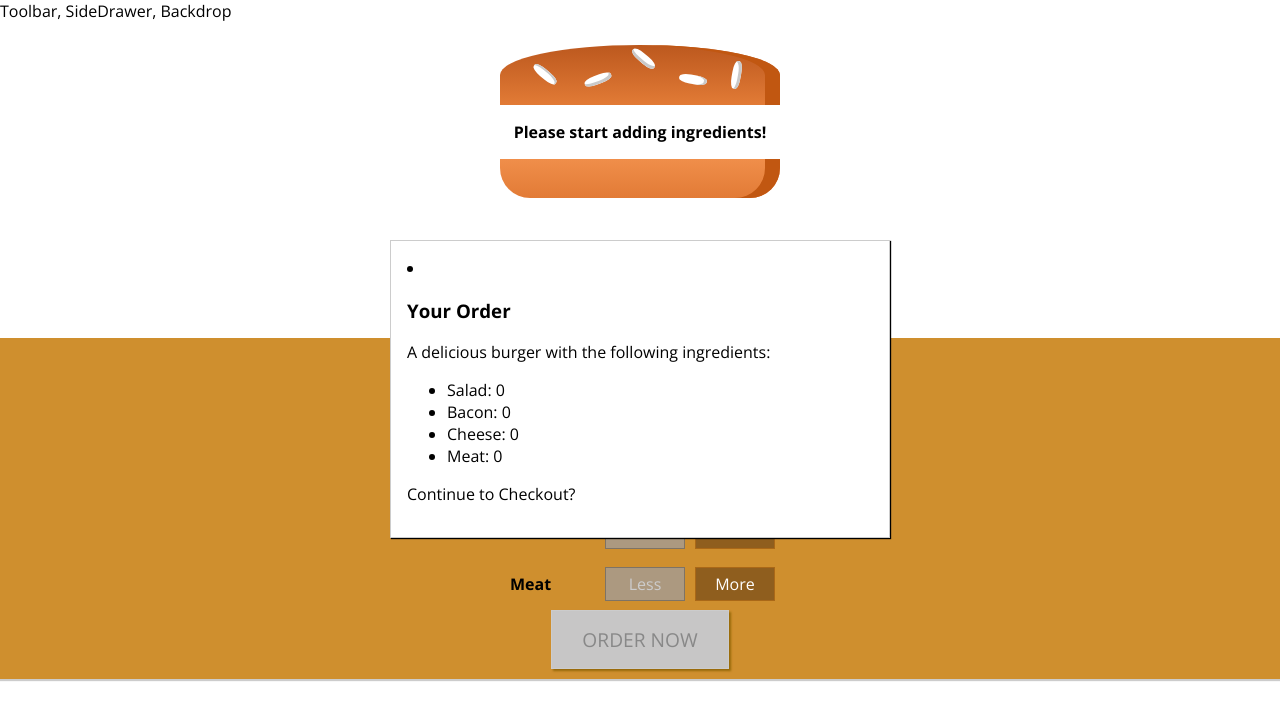
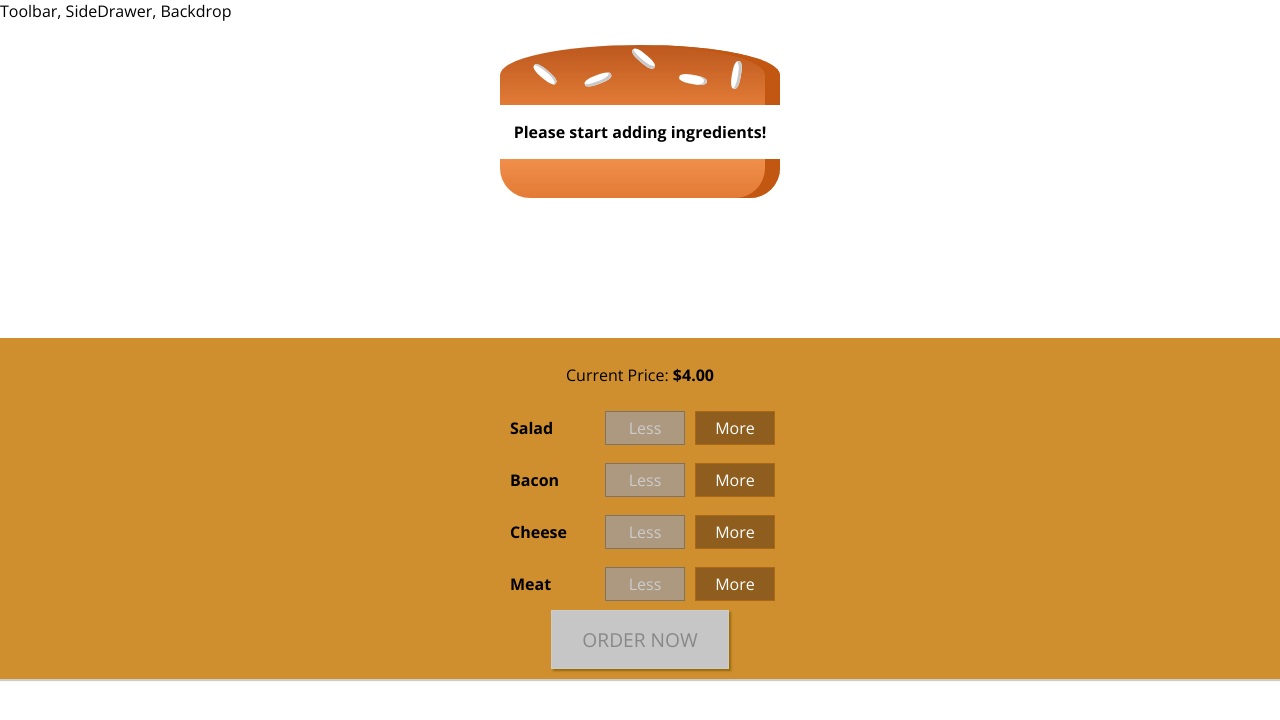
Before and after one commit to LordCracken/burger-builder, a React (Create React App) app: page / in a window 1280 px wide. Shown: the top 720 px of the page. Built offline with nearby package versions, Linux system fonts and the light colour scheme.

Commit message:
fix modal wrapper & add modal appearance by order button click

```diff
--- a/src/components/Burger/BuildControls/BuildControls.js
+++ b/src/components/Burger/BuildControls/BuildControls.js
@@ -15,7 +15,8 @@ const BuildControls = ({
   ingredientRemoved,
   disabled,
   price,
-  purchasable
+  purchasable,
+  ordered
 }) => (
   <div className={classes.BuildControls}>
     <p>Current Price: <strong>${price.toFixed(2)}</strong></p>
@@ -29,7 +30,8 @@ const BuildControls = ({
     ))}
     <button
       className={classes.OrderButton}
-      disabled={!purchasable}>Order now</button>
+      disabled={!purchasable}
+      onClick={ordered}>Order now</button>
   </div>
 );
 
--- a/src/components/Burger/OrderSummary/OrderSummary.js
+++ b/src/components/Burger/OrderSummary/OrderSummary.js
@@ -7,14 +7,14 @@ const OrderSummary = ({ ingredients }) => {
     </li>);
 
   return (
-    <li>
+    <>
       <h3>Your Order</h3>
       <p>A delicious burger with the following ingredients:</p>
       <ul>
         {ingredientSummary}
       </ul>
       <p>Continue to Checkout?</p>
-    </li>
+    </>
   );
 };
 
--- a/src/components/UI/Modal/Modal.js
+++ b/src/components/UI/Modal/Modal.js
@@ -2,8 +2,13 @@ import React from 'react';
 
 import classes from './Modal.module.css';
 
-const Modal = ({ children }) => (
-  <div className={classes.Modal}>
+const Modal = ({ show, children }) => (
+  <div
+    className={classes.Modal}
+    style={{
+      transform: show ? 'translateY(0)' : 'translateY(100vh)',
+      opacity: show ? '1' : '0'
+    }}>
     {children}
   </div>
 );
--- a/src/containers/BurgerBuilder/BurgerBuilder.js
+++ b/src/containers/BurgerBuilder/BurgerBuilder.js
@@ -21,7 +21,8 @@ class BurgerBuilder extends Component {
       meat: 0
     },
     totalPrice: 4,
-    purchasable: false
+    purchasable: false,
+    purchasing: false
   }
 
   updatePurchaseState(ingredients) {
@@ -29,6 +30,10 @@ class BurgerBuilder extends Component {
       .map(igKey => ingredients[igKey])
       .reduce((sum, el) => sum + el, 0);
     this.setState({ purchasable: sum > 0 });
+  }
+
+  purchaseHandler = () => {
+    this.setState({purchasing: true});
   }
 
   addIngredientHandler = type => {
@@ -59,7 +64,7 @@ class BurgerBuilder extends Component {
 
     return (
       <>
-        <Modal>
+        <Modal show={this.state.purchasing}>
           <OrderSummary ingredients={this.state.ingredients} />
         </Modal>
         <Burger ingredients={this.state.ingredients} />
@@ -68,6 +73,7 @@ class BurgerBuilder extends Component {
           ingredientRemoved={this.removeIngredientHandler}
           disabled={disabledInfo}
           purchasable={this.state.purchasable}
+          ordered={this.purchaseHandler}
           price={this.state.totalPrice} />
       </>
     );
```
